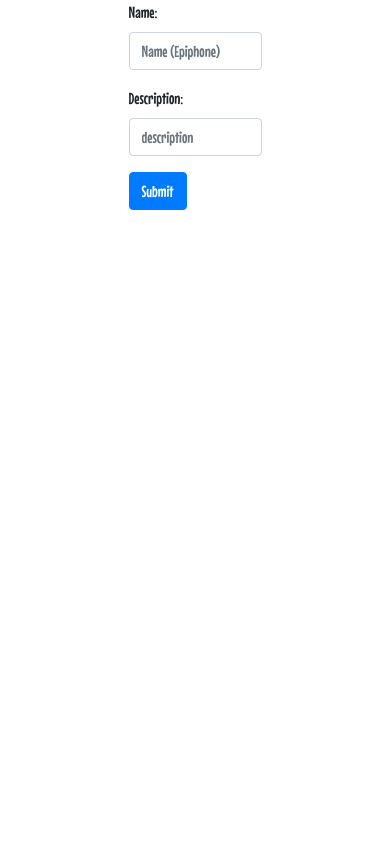
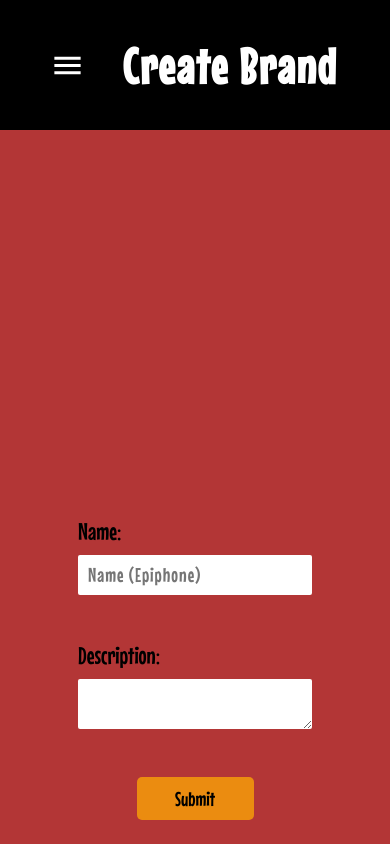
Before and after one commit to Houser97/Inventory-App, a Node server app: page /category/brand/create in a window 390 px wide. Run offline with Node 20, Linux system fonts and the light colour scheme; some libraries are stand-ins or nearby versions.

Commit message:
Style brand_form and add funcionality to its controllers

```diff
--- a/controllers/brandController.js
+++ b/controllers/brandController.js
@@ -1,6 +1,8 @@
 const Brand = require('../models/brand');
 
 const async = require('async');
+
+const {body, validationResult} = require('express-validator');
 
 // Petición para crear una nueva Brand, GET
 exports.brand_create_get = function(req, res, next){
@@ -11,5 +13,28 @@
 
 // Petición para crear una nueva Brand, POST
 exports.brand_create_post = [
+    body('name', 'Name must be specified').trim().isLength({min: 3}).escape(),
+    body('description', 'Description must not be empty').trim().isLength({min: 3}).escape(),
 
+    (req, res, next) => {
+        const errors = validationResult(req);
+        const brand = new Brand({
+            name: req.body.name,
+            description: req.body.description,
+        });
+
+        if(!errors.isEmpty()){
+            res.render("brand_form", {
+                title: "Create Brand",
+                brand: brand,
+                errors: errors.array(),
+            })
+            return;
+        } else {
+            brand.save(function(err){
+                if(err){ return next(err) }
+                res.redirect('/')
+            })
+        }
+    }
 ];
--- /dev/null
+++ b/public/stylesheets/brand_form.css
@@ -0,0 +1,161 @@
+@import url('https://fonts.googleapis.com/css2?family=Mouse+Memoirs&display=swap');
+
+* {
+  box-sizing: border-box;
+  font-family: 'Mouse Memoirs', sans-serif;
+  list-style-type: none;
+  text-decoration: none;
+}
+
+html {
+  width: 100%; height:100%;
+  display: flex; flex-flow: column;
+  flex: 1;
+}
+
+body {
+    width: 100%; height:100%;
+    font: 14px "Lucida Grande", Helvetica, Arial, sans-serif;
+    display: flex; flex-flow: column;
+    align-items: center; justify-content: space-between;
+    background-color: rgb(179, 54, 54);
+    padding: 0px;
+    margin: 0px;
+}
+
+header{
+    width: 100%;
+    min-height: 130px;
+    display: flex; flex-flow: row;
+    align-items: center;
+    justify-content: center;
+    text-align: center;
+    color: white;
+    background-color: black;
+    position: relative;
+    margin-bottom: 20px;
+}
+
+header #title-store {
+  font-size: 80px;
+  min-height: 130px;
+  letter-spacing: 2px;
+  margin: 0px;
+  padding: 10px;
+  transition: all 250ms ease-in-out 0s;
+  position: relative;
+  display: flex;
+  align-items: center;
+  justify-content: center;
+}
+
+.svg-menu {
+  position: absolute;
+  left: 50px;
+  cursor: pointer;
+  width: 50px;
+  height: 50px;
+}
+
+.close-menu {
+  display: none
+}
+
+.navbar {
+  font-size: 26px;
+  position: absolute;
+  right: 100%;
+  top: 100%;
+  background-color: #d6d6d6;
+  padding-right: 50px;
+  border-end-end-radius: 10px;
+  border-top-right-radius: 10px;
+  width: 250px;
+  transition: transform 250ms ease-in-out 0s;
+}
+
+ul {
+  list-style-type: none;
+}
+
+a {
+  text-decoration: none;
+  color: black;
+}
+
+form {
+  display: flex; flex-flow: column;
+  justify-content: space-around;
+  width: 60%;
+  min-height: 350px;
+}
+
+form .form-group {
+  display: flex; flex-flow: column;
+  gap: 10px;
+}
+
+input, textarea {
+  outline: none;
+  border: none;
+  border-radius: 2px;
+  font-size: 20px;
+}
+
+textarea {
+  min-width: 100%;
+  max-width: 100%;
+  max-height: 150px;
+}
+
+input {
+  height: 30px;
+  padding: 20px 10px;
+  letter-spacing: 1px;
+}
+
+label {
+  font-size: 24px;
+}
+
+input:focus, textarea:focus {
+  box-shadow: rgba(253, 199, 0, 0.16) 0px 1px 4px, rgb(217, 194, 20) 0px 0px 0px 3px;
+}
+
+button {
+  background-color: rgb(235, 140, 16);
+  border: none;
+  border-radius: 5px;
+  padding: 10px 0px;
+  width: 50%;
+  align-self: center;
+  font-size: 20px;
+  cursor: pointer;
+}
+
+button:hover {
+  background-color: rgb(244, 164, 59);
+}
+
+@media (max-width: 550px){
+  header #title-store {
+    font-size: 60px;
+    margin-left: 70px;
+  }
+
+  .svg-menu {
+    width: 40px;
+    height: 40px;
+  }
+}
+
+@media (max-width: 460px){
+  header #title-store {
+    font-size: 50px;
+  }
+
+  .svg-menu {
+    width: 35px;
+    height: 35px;
+  }
+}
--- a/routes/category.js
+++ b/routes/category.js
@@ -15,4 +15,7 @@
 // Crear Brand, GET
 router.get('/brand/create', brand_controller.brand_create_get);
 
+// Crear Brand, POST
+router.post('/brand/create', brand_controller.brand_create_post);
+
 module.exports = router;
--- a/views/brand_form.ejs
+++ b/views/brand_form.ejs
@@ -3,10 +3,23 @@
   <head>
     <meta name="viewport" content="width=device-width, initial-scale=1.0">
     <title><%= title %></title>
-    <link rel='stylesheet' href='/stylesheets/style.css' />
-    <link rel="stylesheet", href="https://stackpath.bootstrapcdn.com/bootstrap/4.5.2/css/bootstrap.min.css", integrity="sha384-JcKb8q3iqJ61gNV9KGb8thSsNjpSL0n8PARn9HuZOnIxN0hoP+VmmDGMN5t9UJ0Z", crossorigin="anonymous">
+    <link rel='stylesheet' href='/stylesheets/brand_form.css' />
+    <script src="/javascripts/header.js" defer></script>
   </head>
   <body>
+
+    <header>
+      <%- include('./partials/navbar.ejs') %>
+      <svg class="svg-menu open-menu"  viewBox="0 0 24 24">
+        <path fill="currentColor" d="M3,6H21V8H3V6M3,11H21V13H3V11M3,16H21V18H3V16Z" />
+      </svg>
+      <svg class="svg-menu close-menu"  viewBox="0 0 24 24">
+        <path fill="currentColor" d="M13.46,12L19,17.54V19H17.54L12,13.46L6.46,19H5V17.54L10.54,12L5,6.46V5H6.46L12,10.54L17.54,5H19V6.46L13.46,12Z" />
+      </svg>
+      <h1 id="title-store"><%- title %></h1>
+    </header>
+
+
     <form action="" method="POST">
         <div class="form-group">
             <label for="name">Name:</label>
@@ -15,10 +28,21 @@
         </div>
         <div class="form-group">
             <label for="description">Description:</label>
-            <input class="form-control" type="text" id="description" name="description" placeholder="description" required = true
-            >
+            <textarea class="form-control" type="text" id="description" name="description" placeholder="description" required = true>
+              <%- locals.brand ? locals.brand.description : "" %>
+            </textarea>
         </div>
         <button class="btn btn-primary" >Submit</button>
     </form>
+
+    <% if(locals.errors) { %>
+      <ul>
+          <% for(let i = 0; i < errors.length; i++) { %>
+              <li>
+                  <%= locals.errors[i].msg %>
+              </li>
+          <% } %>
+      </ul>
+  <% } %>
   </body>
 </html>
--- a/views/index.ejs
+++ b/views/index.ejs
@@ -16,7 +16,7 @@
           </svg>
           <svg class="svg-menu close-menu" style="width:50px;height:50px" viewBox="0 0 24 24">
             <path fill="currentColor" d="M13.46,12L19,17.54V19H17.54L12,13.46L6.46,19H5V17.54L10.54,12L5,6.46V5H6.46L12,10.54L17.54,5H19V6.46L13.46,12Z" />
-        </svg>
+          </svg>
           <div class="header-text">
             Music Instruments
           </div>
--- a/views/partials/navbar.ejs
+++ b/views/partials/navbar.ejs
@@ -3,15 +3,19 @@
         <li>
             <a href="/">Home</a>
         </li>
+        <hr>
         <li>
             <a href="/category/guitar/create">Add new Guitar</a>
         </li>
+        <hr>
         <li>
             <a href="/category/paino/create">Add new Piano</a>
         </li>
+        <hr>
         <li>
             <a href="/category/violin/create">Add new Violin</a>
         </li>
+        <hr>
         <li>
             <a href="/category/brand/create">Add new Brand</a>
         </li>
```
